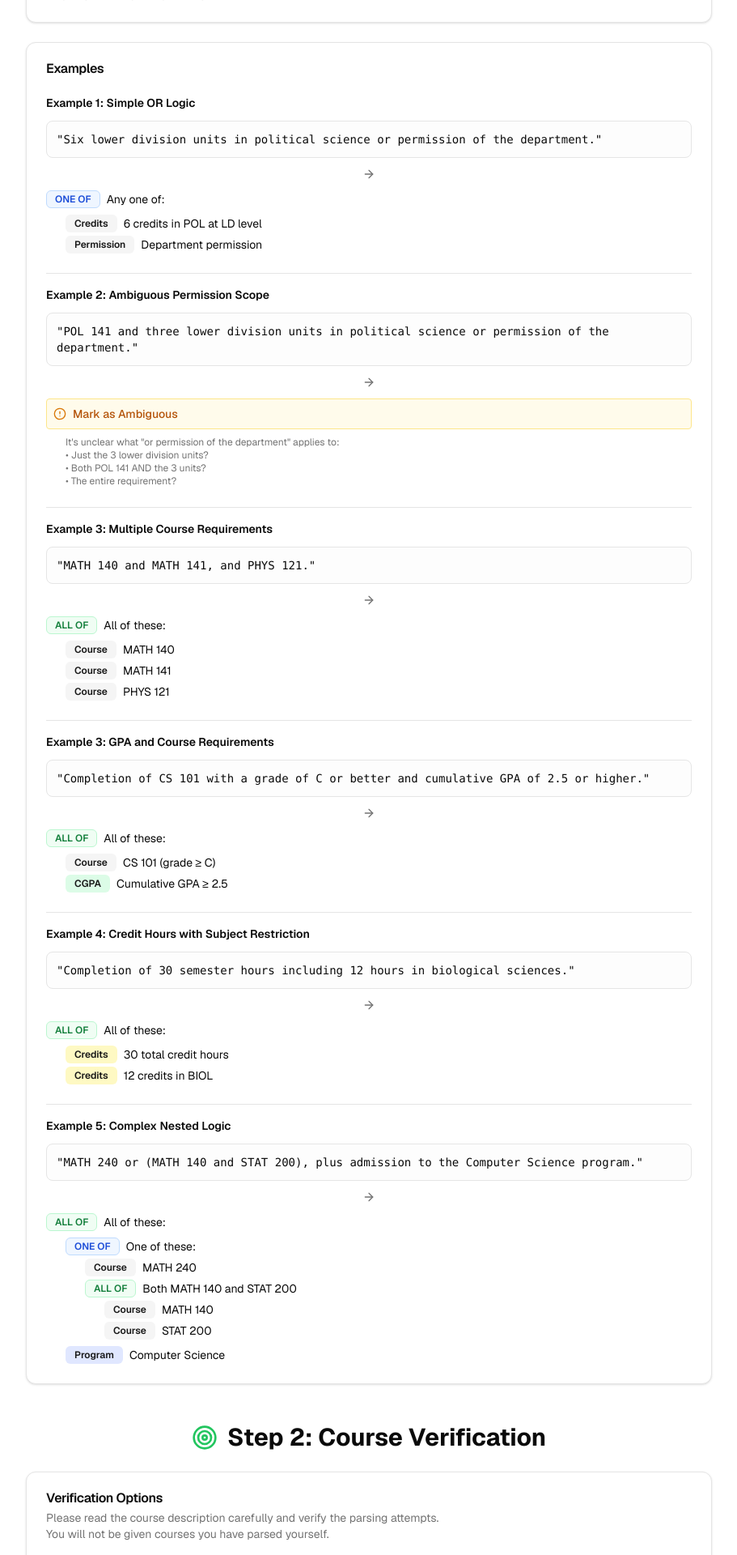
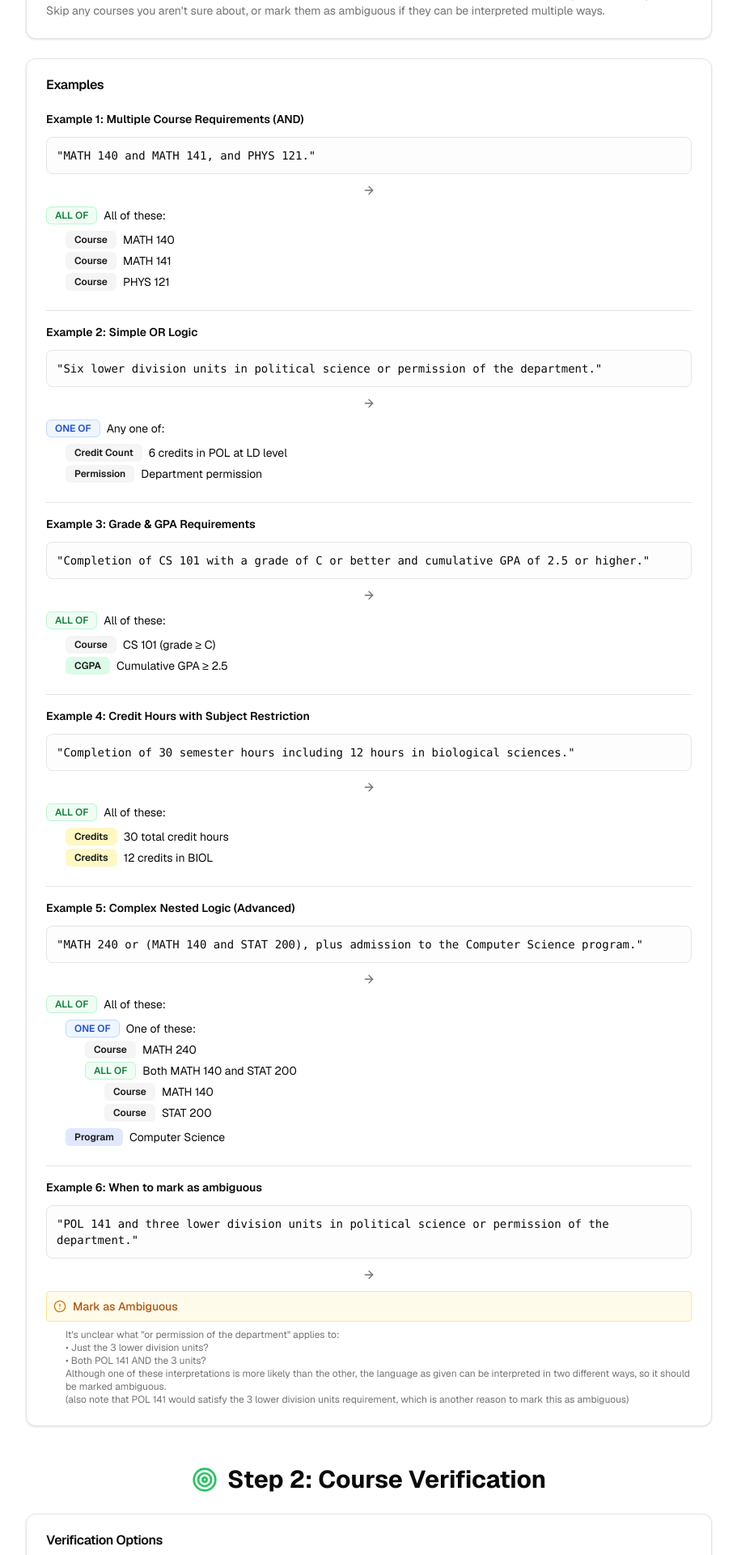
Before and after one commit to Highfire1/crowdsourcing, a Next.js app: page /guide in a window 1280 px wide. Shown: the part 340-2260 px from the top of the page at 81% size, without its empty margins (184-1095 px from the left). Built offline with nearby package versions, Linux system fonts and the light colour scheme; no server answers.

Commit message:
reorder guide and clean it up

```diff
--- a/app/guide/page.tsx
+++ b/app/guide/page.tsx
@@ -69,7 +69,9 @@ export default function GuidePage() {
                   <br/>
                   This can be confusing, so read carefully and evaluate all of the options.
                   <br/>
-                  Skip any course prerequisites you aren&apos;t sure about.
+                  For certain fields, you may need to copy the text from the prerequisite text. Do not editorialize or change the meaning.
+                  <br/>
+                  Skip any courses you aren&apos;t sure about, or mark them as ambiguous if they can be interpreted multiple ways.
                 </CardDescription>
               </CardHeader>
               {/* <CardContent className="space-y-4">
@@ -100,59 +102,9 @@ export default function GuidePage() {
                 </CardDescription> */}
               </CardHeader>
               <CardContent className="space-y-6">
-                {/* Example 1 */}
+                {/* Example 1: Simple AND - Start with the absolute basics */}
                 <div className="space-y-3">
-                  <h4 className="font-semibold text-sm">Example 1: Simple OR Logic</h4>
-                  <div className="p-3 border rounded-lg bg-muted/20">
-                    <p className="text-sm font-mono">&quot;Six lower division units in political science or permission of the department.&quot;</p>
-                  </div>
-                  <div className="flex justify-center">
-                    <ArrowRight className="h-4 w-4 text-muted-foreground" />
-                  </div>
-                  <div className="space-y-2">
-                    <div className="flex items-center gap-2">
-                      <Badge variant="outline" className="bg-blue-50 dark:bg-blue-900 text-blue-700 dark:text-blue-300 border-blue-200 dark:border-blue-700">ONE OF</Badge>
-                      <span className="text-sm">Any one of:</span>
-                    </div>
-                    <div className="ml-6 space-y-1">
-                      <div className="flex items-center gap-2">
-                        <Badge variant="secondary" className="text-xs">Credits</Badge>
-                        <span className="text-sm">6 credits in POL at LD level</span>
-                      </div>
-                      <div className="flex items-center gap-2">
-                        <Badge variant="secondary" className="text-xs">Permission</Badge>
-                        <span className="text-sm">Department permission</span>
-                      </div>
-                    </div>
-                  </div>
-                </div>
-
-                {/* Example 2: Ambiguous Permission Scope */}
-                <div className="space-y-3 border-t pt-4">
-                  <h4 className="font-semibold text-sm">Example 2: Ambiguous Permission Scope</h4>
-                  <div className="p-3 border rounded-lg bg-muted/20">
-                    <p className="text-sm font-mono">&quot;POL 141 and three lower division units in political science or permission of the department.&quot;</p>
-                  </div>
-                  <div className="flex justify-center">
-                    <ArrowRight className="h-4 w-4 text-muted-foreground" />
-                  </div>
-                  <div className="space-y-2">
-                    <div className="flex items-center gap-2 p-2 bg-amber-50 border border-amber-200 rounded">
-                      <AlertCircle className="h-4 w-4 text-amber-600" />
-                      <span className="text-sm text-amber-700 font-medium">Mark as Ambiguous</span>
-                    </div>
-                    <p className="text-xs text-muted-foreground ml-6">
-                      It&apos;s unclear what &quot;or permission of the department&quot; applies to:
-                      <br />• Just the 3 lower division units?
-                      <br />• Both POL 141 AND the 3 units?
-                      <br />• The entire requirement?
-                    </p>
-                  </div>
-                </div>
-
-                {/* Example 3 */}
-                <div className="space-y-3 border-t pt-4">
-                  <h4 className="font-semibold text-sm">Example 3: Multiple Course Requirements</h4>
+                  <h4 className="font-semibold text-sm">Example 1: Multiple Course Requirements (AND)</h4>
                   <div className="p-3 border rounded-lg bg-muted/20">
                     <p className="text-sm font-mono">&quot;MATH 140 and MATH 141, and PHYS 121.&quot;</p>
                   </div>
@@ -181,9 +133,36 @@ export default function GuidePage() {
                   </div>
                 </div>
 
-                {/* Example 3 */}
+                {/* Example 2: Simple OR Logic */}
                 <div className="space-y-3 border-t pt-4">
-                  <h4 className="font-semibold text-sm">Example 3: GPA and Course Requirements</h4>
+                  <h4 className="font-semibold text-sm">Example 2: Simple OR Logic</h4>
+                  <div className="p-3 border rounded-lg bg-muted/20">
+                    <p className="text-sm font-mono">&quot;Six lower division units in political science or permission of the department.&quot;</p>
+                  </div>
+                  <div className="flex justify-center">
+                    <ArrowRight className="h-4 w-4 text-muted-foreground" />
+                  </div>
+                  <div className="space-y-2">
+                    <div className="flex items-center gap-2">
+                      <Badge variant="outline" className="bg-blue-50 dark:bg-blue-900 text-blue-700 dark:text-blue-300 border-blue-200 dark:border-blue-700">ONE OF</Badge>
+                      <span className="text-sm">Any one of:</span>
+                    </div>
+                    <div className="ml-6 space-y-1">
+                      <div className="flex items-center gap-2">
+                        <Badge variant="secondary" className="text-xs">Credit Count</Badge>
+                        <span className="text-sm">6 credits in POL at LD level</span>
+                      </div>
+                      <div className="flex items-center gap-2">
+                        <Badge variant="secondary" className="text-xs">Permission</Badge>
+                        <span className="text-sm">Department permission</span>
+                      </div>
+                    </div>
+                  </div>
+                </div>
+
+                {/* Example 3: Adding Grade Requirements */}
+                <div className="space-y-3 border-t pt-4">
+                  <h4 className="font-semibold text-sm">Example 3: Grade &amp; GPA Requirements</h4>
                   <div className="p-3 border rounded-lg bg-muted/20">
                     <p className="text-sm font-mono">&quot;Completion of CS 101 with a grade of C or better and cumulative GPA of 2.5 or higher.&quot;</p>
                   </div>
@@ -208,7 +187,7 @@ export default function GuidePage() {
                   </div>
                 </div>
 
-                {/* Example 4 */}
+                {/* Example 4: Credit Hours */}
                 <div className="space-y-3 border-t pt-4">
                   <h4 className="font-semibold text-sm">Example 4: Credit Hours with Subject Restriction</h4>
                   <div className="p-3 border rounded-lg bg-muted/20">
@@ -235,9 +214,9 @@ export default function GuidePage() {
                   </div>
                 </div>
 
-                {/* Example 5 */}
+                {/* Example 5: Complex Nested Logic */}
                 <div className="space-y-3 border-t pt-4">
-                  <h4 className="font-semibold text-sm">Example 5: Complex Nested Logic</h4>
+                  <h4 className="font-semibold text-sm">Example 5: Complex Nested Logic (Advanced)</h4>
                   <div className="p-3 border rounded-lg bg-muted/20">
                     <p className="text-sm font-mono">&quot;MATH 240 or (MATH 140 and STAT 200), plus admission to the Computer Science program.&quot;</p>
                   </div>
@@ -283,6 +262,31 @@ export default function GuidePage() {
                         <span className="text-sm">Computer Science</span>
                       </div>
                     </div>
+                  </div>
+                </div>
+
+                {/* Example 6: Ambiguous Cases - End with what to avoid */}
+                <div className="space-y-3 border-t pt-4">
+                  <h4 className="font-semibold text-sm">Example 6: When to mark as ambiguous</h4>
+                  <div className="p-3 border rounded-lg bg-muted/20">
+                    <p className="text-sm font-mono">&quot;POL 141 and three lower division units in political science or permission of the department.&quot;</p>
+                  </div>
+                  <div className="flex justify-center">
+                    <ArrowRight className="h-4 w-4 text-muted-foreground" />
+                  </div>
+                  <div className="space-y-2">
+                    <div className="flex items-center gap-2 p-2 bg-amber-50 border border-amber-200 rounded">
+                      <AlertCircle className="h-4 w-4 text-amber-600" />
+                      <span className="text-sm text-amber-700 font-medium">Mark as Ambiguous</span>
+                    </div>
+                    <p className="text-xs text-muted-foreground ml-6">
+                      It&apos;s unclear what &quot;or permission of the department&quot; applies to:
+                      <br />• Just the 3 lower division units?
+                      <br />• Both POL 141 AND the 3 units?
+                      <br/>Although one of these interpretations is more likely than the other, the language as given can be interpreted in two different ways, so it should be marked ambiguous.
+                      <br />
+                      (also note that POL 141 would satisfy the 3 lower division units requirement, which is another reason to mark this as ambiguous)
+                    </p>
                   </div>
                 </div>
               </CardContent>
@@ -399,9 +403,12 @@ export default function GuidePage() {
               <CardHeader>
                 <CardTitle>Verification Options</CardTitle>
                 <CardDescription>
-                  Please read the course description carefully and verify the parsing attempts.
-                  <br/>
+                  Read the course description carefully and confirm the data that someone else has parsed from a given course.
+                  <br />
                   You will not be given courses you have parsed yourself.
+                  If you disagree with the parsing, hit the re-parse button and submit your own version.
+                  <br />
+                  Otherwise if the parse looks correct, hit the verify button.
                 </CardDescription>
               </CardHeader>
               <CardContent className="space-y-4">
```
